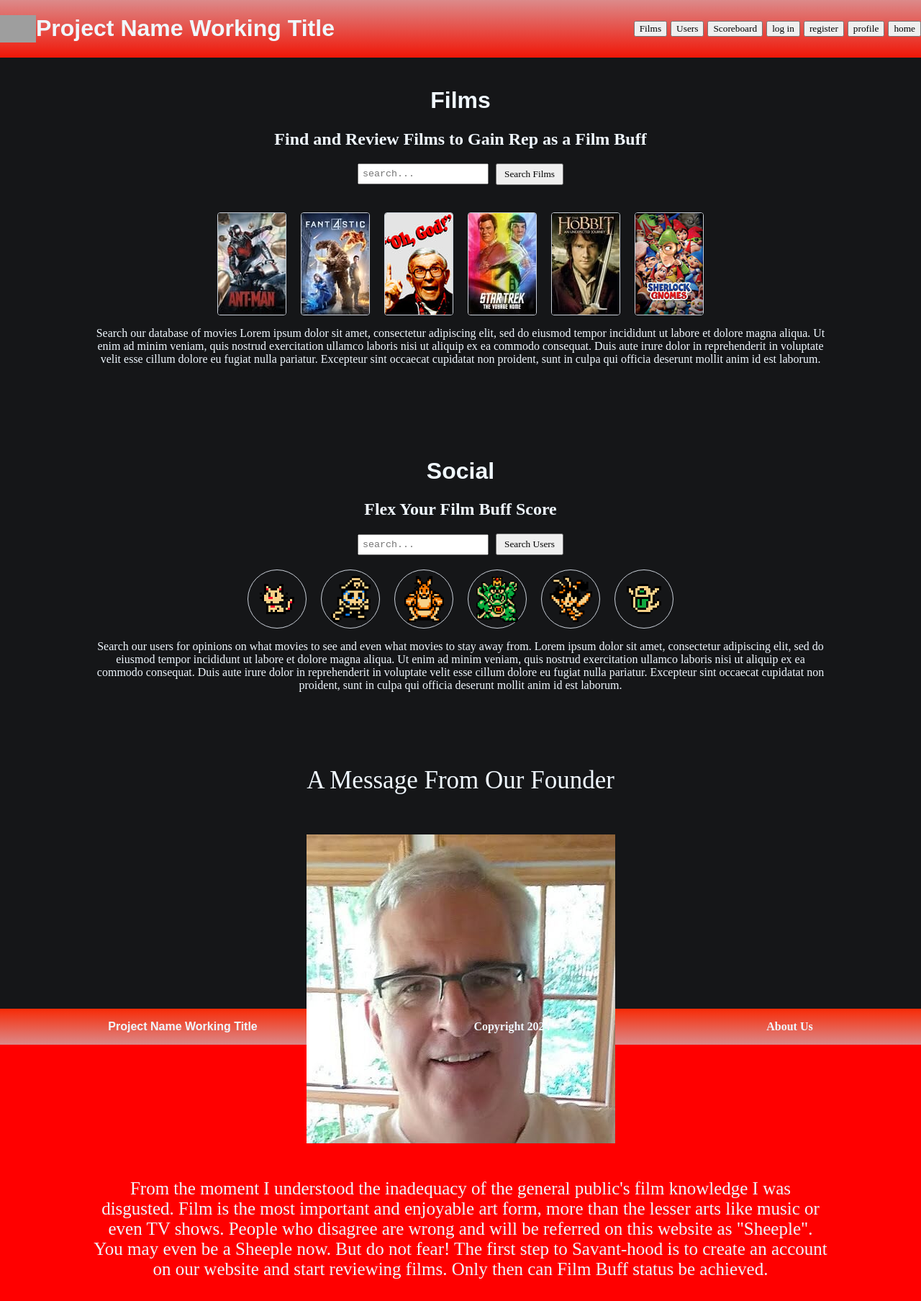
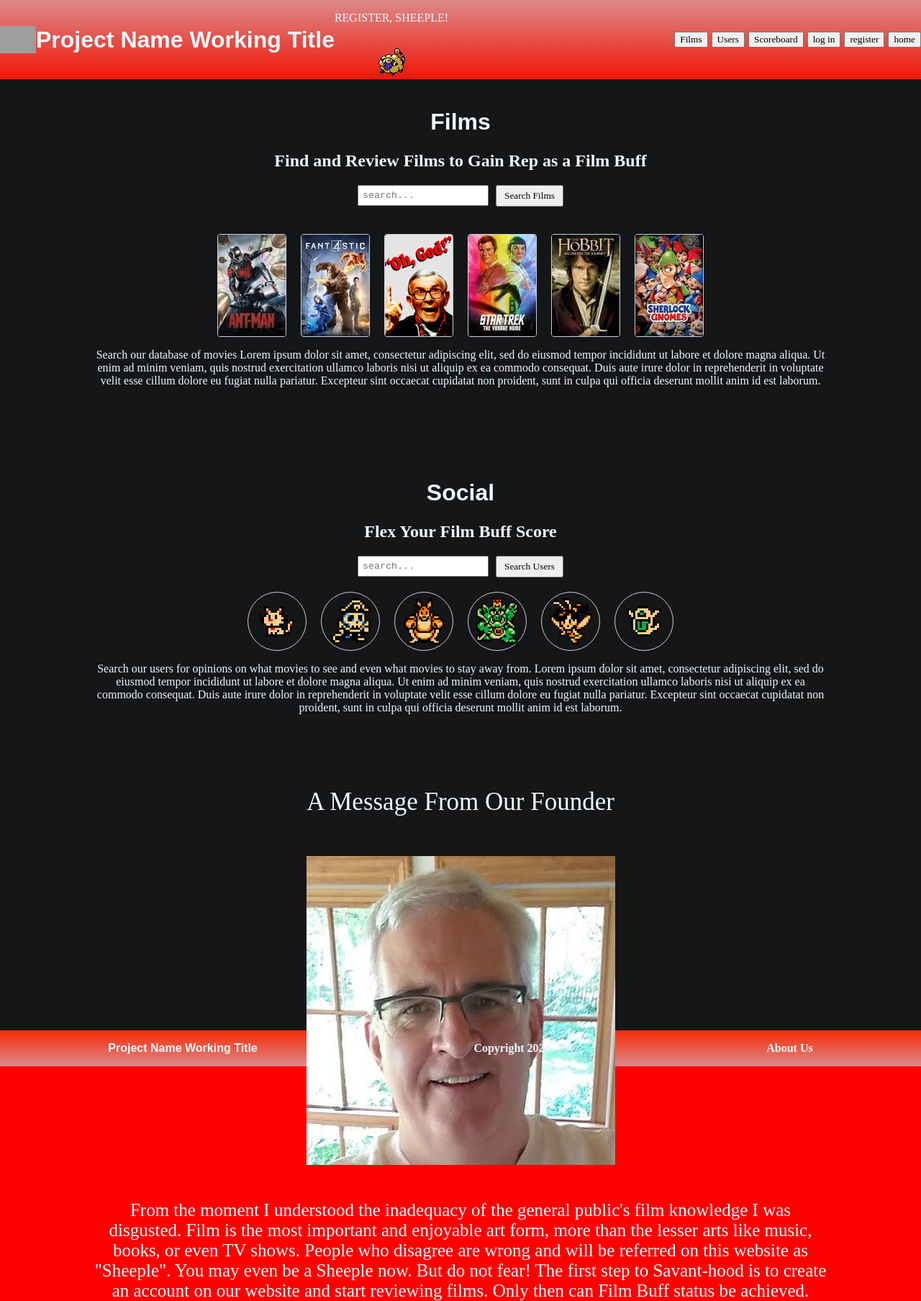
Before and after one commit to nmullaly/te-final-capstone, a Vue app in the folder vue/: page / in a window 1280 px wide. Shown: the whole page at 72% size. Before the commit the page ends 1777 px from the top, so only its background shows below. Built offline with nearby package versions, Linux system fonts and the light colour scheme; grey boxes are pictures that could not be loaded.

Commit message:
ba ba black sheep

```diff
--- a/vue/src/components/HeaderBar.vue
+++ b/vue/src/components/HeaderBar.vue
@@ -7,19 +7,19 @@
       />
 
     <h1>Project Name Working Title</h1>
-    <div id = "SheepleDisplay"><p>REGISTER, SHEEPLE!</p>
+    <div v-if="!$store.state.token" id = "SheepleDisplay"><p>REGISTER, SHEEPLE!</p>
       <img src = "../assets/Sheeple\Savant/Sheeple.png"/>
     </div>
-    <div id = "SavantDisplay"><p>Welcome, Fellow Savant</p>
+    <div v-if="$store.state.token" id = "SavantDisplay"><p>Welcome, Fellow Savant</p>
       <img src = "../assets/Sheeple\Savant/OoS_Golden_Sage_Sprite.png"/>
     </div>
         <button class="movies">Films</button>
         <button class="users">Users</button>
         <button class="scoreboard">Scoreboard</button>
-        <!-- We can v-if to switch redirect to login to redirect to logout based on if the user is logged in -->
-        <button class="login" v-on:click="redirectToLogin">log in</button>
-        <button class="register" v-on:click="redirectToRegister">register</button>
-        <button class="profile" v-on:click="redirectToProfile">profile</button>
+        <button v-if="!$store.state.token" class="login" v-on:click="redirectToLogin">log in</button>
+        <button v-if="$store.state.token" v-bind:to="{ name: 'logout' }" class="logout" v-on:click="logout">log out</button>
+        <button v-if="!$store.state.token" class="register" v-on:click="redirectToRegister">register</button>
+        <button v-if="$store.state.token" class="profile" v-on:click="redirectToProfile">profile</button>
         <button class="home" v-on:click="redirectToHome">home</button>
 </template>
 
@@ -37,6 +37,9 @@ export default{
         },
         redirectToProfile(){
           this.$router.push({ name: 'ProfileView', params: { id: this.$store.state.user.id } });
+        },
+        logout(){
+          return null;
         }
     }
 
@@ -72,10 +75,10 @@ button {
 div.form-input-group {
 text-decoration-color: aliceblue;
 }
-#SheepleDisplay{
+/* #SheepleDisplay{
 display: none;
 }
 #SavantDisplay{
 display: none;
-}
+} */
 </style>
--- a/vue/src/views/HomeView.vue
+++ b/vue/src/views/HomeView.vue
@@ -32,7 +32,7 @@
     <div id="griddy">
       <p class = "buffMessage" id = "mfof">A Message From Our Founder</p>
         <img src = "../assets/Ben.jpg" id = "Ben"/>
-        <p class = "buffMessage">From the moment I understood the inadequacy of the general public's film knowledge I was disgusted.  Film is the most important and enjoyable art form, more than the lesser arts like music or even TV shows.  People who disagree are wrong and will be referred on this website as "Sheeple".  You may even be a Sheeple now.  But do not fear!  The first step to Savant-hood is to create an account on our website and start reviewing films.  Only then can Film Buff status be achieved. </p>
+        <p class = "buffMessage">From the moment I understood the inadequacy of the general public's film knowledge I was disgusted.  Film is the most important and enjoyable art form, more than the lesser arts like music, books, or even TV shows.  People who disagree are wrong and will be referred on this website as "Sheeple".  You may even be a Sheeple now.  But do not fear!  The first step to Savant-hood is to create an account on our website and start reviewing films.  Only then can Film Buff status be achieved. </p>
     </div>
   </div>
 </main>
```
